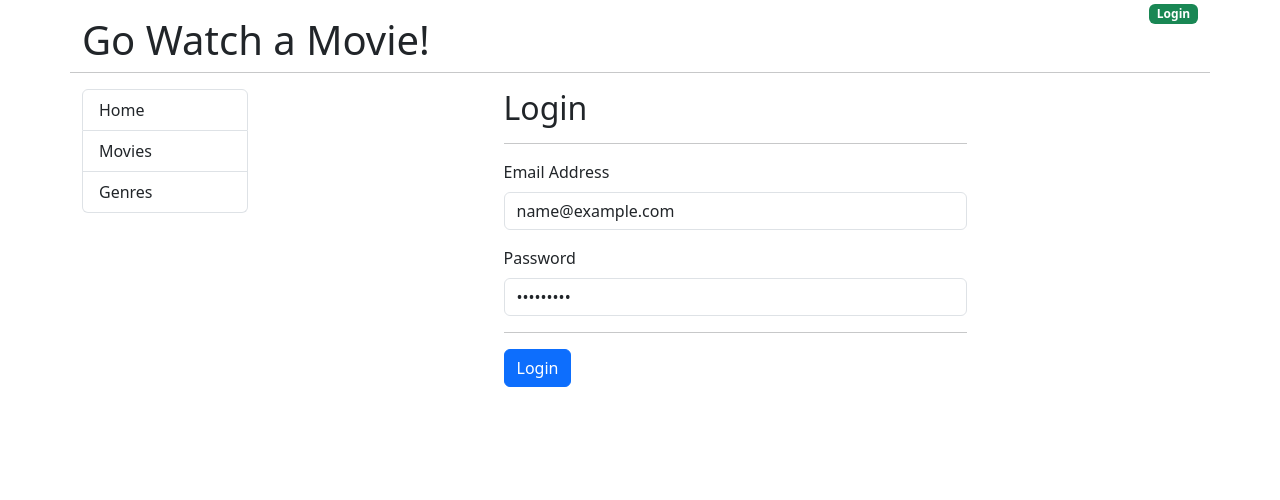
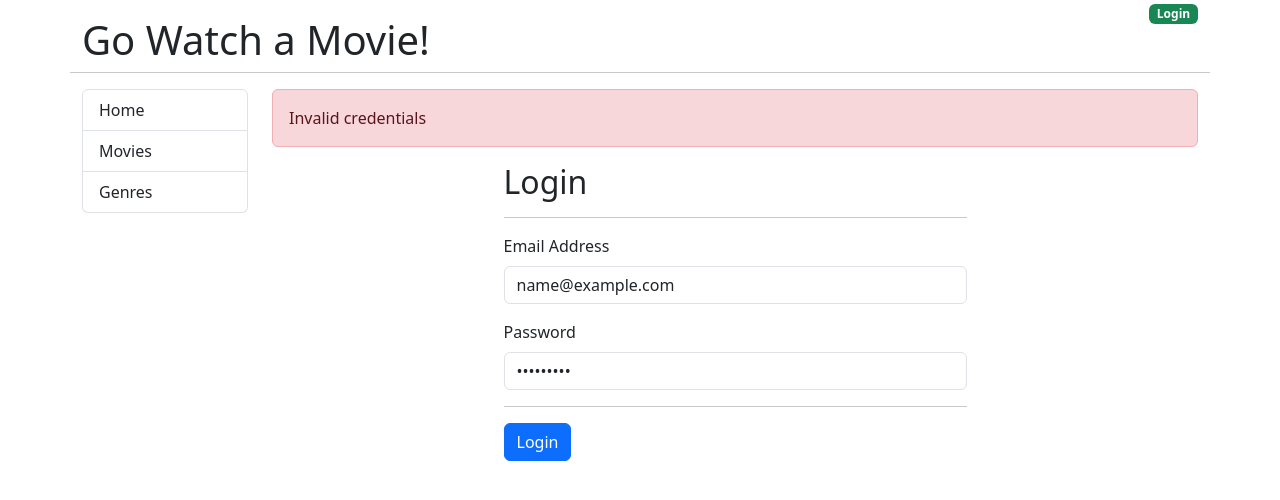
Before and after one commit to alfie1104/go-movies-front-end, a React (Create React App) app: page /login in a window 1280 px wide. Both pictures are taken after typing "name@example.com", "Sample123" into the empty fields and a click on the input "Login". Shown: the top 500 px of the page. Built offline with nearby package versions, Linux system fonts and the light colour scheme.

Commit message:
Adding error messages and redirects to the Login component

```diff
--- a/src/App.js
+++ b/src/App.js
@@ -1,8 +1,11 @@
 import { useState } from "react";
 import { Link, Outlet } from "react-router-dom";
+import Alert from "./components/Alert";
 
 function App() {
   const [jwtToken, setJwtToken] = useState("");
+  const [alertMessage, setAlertMessage] = useState("");
+  const [alertClassName, setAlertClassName] = useState("d-none");
 
   return (
     <div className="container">
@@ -69,10 +72,13 @@
           </nav>
         </div>
         <div className="col-md-10">
+          <Alert message={alertMessage} className={alertClassName} />
           <Outlet
             context={{
               jwtToken,
               setJwtToken,
+              setAlertClassName,
+              setAlertMessage,
             }}
           />
         </div>
--- /dev/null
+++ b/src/components/Alert.js
@@ -0,0 +1,9 @@
+const Alert = (props) => {
+  return (
+    <div className={"alert " + props.className} role="alert">
+      {props.message}
+    </div>
+  );
+};
+
+export default Alert;
--- a/src/components/Login.js
+++ b/src/components/Login.js
@@ -1,11 +1,15 @@
 import { useState } from "react";
-import { useOutletContext } from "react-router-dom";
+import { useNavigate, useOutletContext } from "react-router-dom";
 import Input from "./form/Input";
 
 const Login = () => {
   const [email, setEmail] = useState("");
   const [password, setPassword] = useState("");
   const { setJwtToken } = useOutletContext();
+  const { setAlertClassName } = useOutletContext();
+  const { setAlertMessage } = useOutletContext();
+
+  const navigate = useNavigate();
 
   const handleSubmit = (e) => {
     e.preventDefault();
@@ -13,6 +17,12 @@
 
     if (email === "admin@example.com") {
       setJwtToken("abc");
+      setAlertClassName("d-none");
+      setAlertMessage("");
+      navigate("/");
+    } else {
+      setAlertClassName("alert-danger");
+      setAlertMessage("Invalid credentials");
     }
   };
 
```
